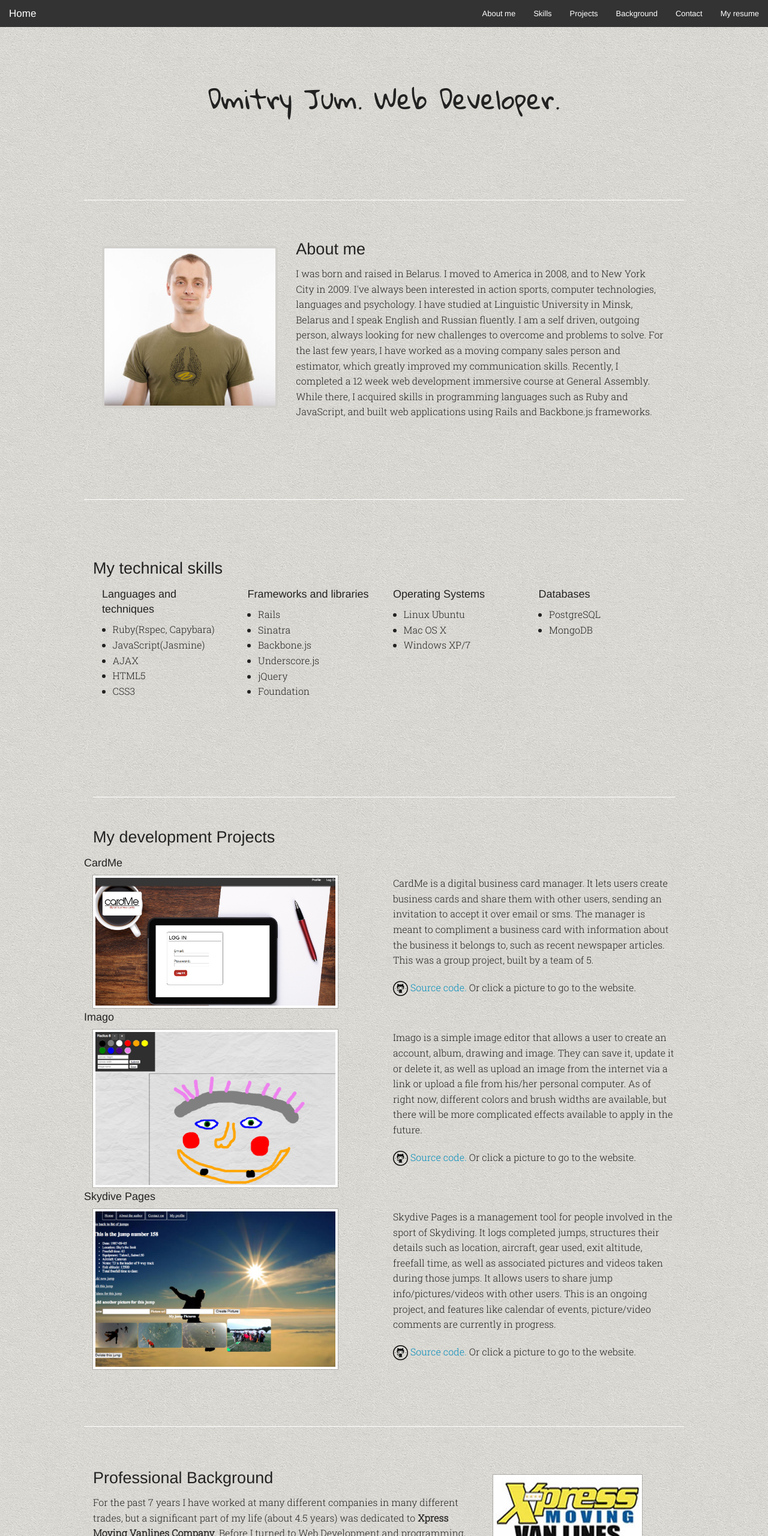
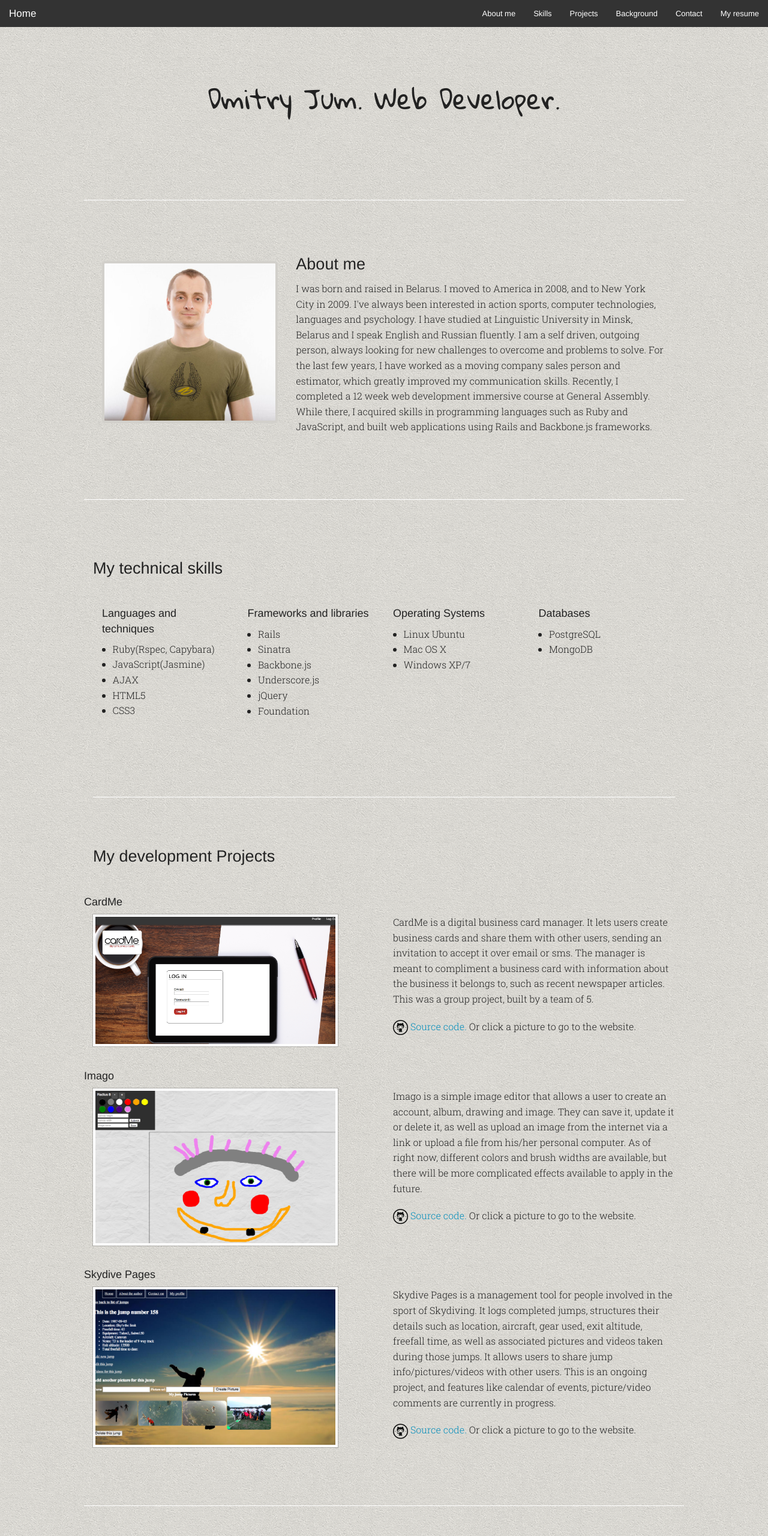
Before and after one commit to dmitryjum/dmitryjum.github.io, a plain HTML site: page index.html in a window 1280 px wide. Shown: the top 2560 px of the page at 60% size. Drawn offline with Linux system fonts and the light colour scheme.

Commit message:
some styling changes

```diff
--- a/css/main.css
+++ b/css/main.css
@@ -29,7 +29,7 @@ header {
 }
 
 .about-wrapper {
-  padding-top: 60px;
+  padding-top: 85px;
   height: 500px;
   vertical-align: middle;
   width: auto;
@@ -45,17 +45,28 @@ header {
   margin-top: 6em;
 }
 
+.technical-skills h3 {
+  margin-bottom: 1.5em;
+}
+
 .projects {
-  margin-top: 3em;
-  height: 1000px;
+  margin-top: 5em;
+  height: 1100px;
   width: auto;
+}
+
+/*.projects h3 {
+  margin-bottom: 1em;
+}*/
+
+.projects h5 {
+  margin-top: 2em;
 }
 
 .proff-background {
   margin-top: 4em;
   height: 500px;
   border-bottom: 1px solid white;
-
 }
 
 #xpress-logo {
@@ -67,7 +78,7 @@ footer {
 }
 
 .contact {
-  margin-top: 5em;
+  margin-top: 6em;
   text-align: center;
 }
 
```
